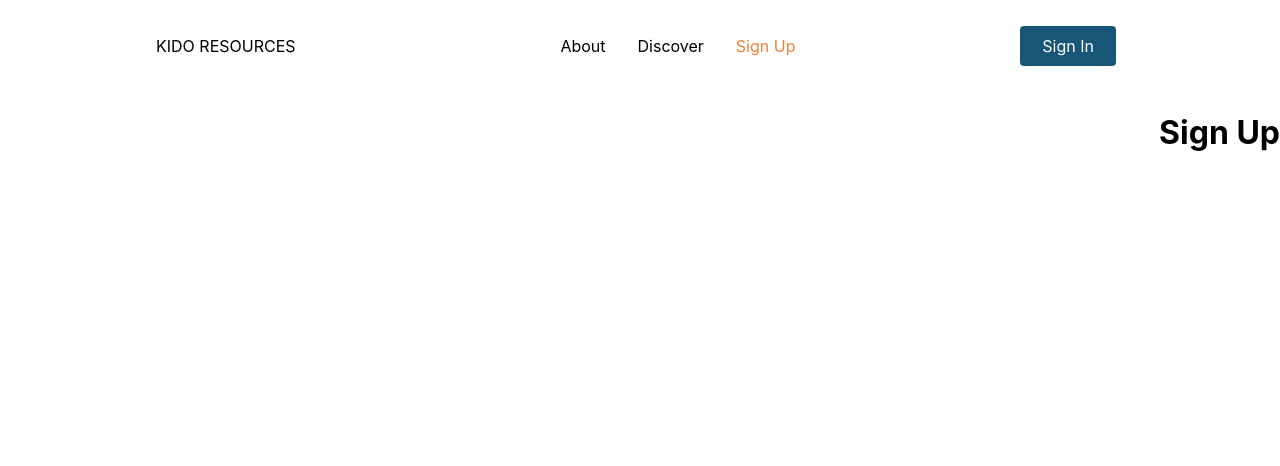
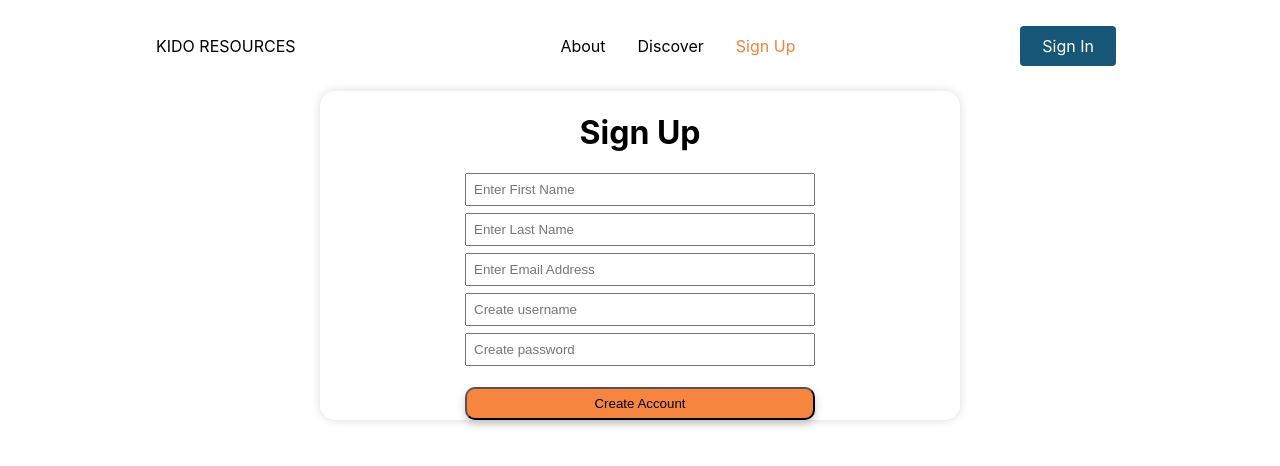
Before and after one commit to KidoResources/FE, a React (Create React App) app: page /sign-up in a window 1280 px wide. Shown: the top 466 px of the page. Built offline with nearby package versions, Linux system fonts and the light colour scheme.

Commit message:
Added and Semi Styled Sign-up Page

```diff
--- a/src/App.js
+++ b/src/App.js
@@ -8,7 +8,7 @@ import Events from "./pages/events/index";
 import AnnualReport from "./pages/annual";
 import Teams from "./pages/team";
 import Blogs from "./pages/blogs";
-import SignUp from "./pages/signup";
+import SignUp from "./pages/signup/index.js";
 
 function App() {
   return (
--- a/src/pages/events/index.js
+++ b/src/pages/events/index.js
@@ -14,24 +14,7 @@ const Events = () => {
         img="https://www.purina.co.uk/sites/default/files/2020-12/What%20Human%20Foods%20Can%20Cats%20EatHERO.jpg"
         alt="a cat looking at an boilded egg cut in half, with some cheese to the right. "
       />
-      <Card
-        bg="#fffff"
-        color ='#fffff'
-        title="Jeff"
-        body="Nathan Stewart killed his cat and now he is eating it"
-        tags="Tips"
-        img="https://www.purina.co.uk/sites/default/files/2020-12/What%20Human%20Foods%20Can%20Cats%20EatHERO.jpg"
-        alt="a cat looking at an boilded egg cut in half, with some cheese to the right. "
-      />
-      <Card
-        bg="#fffff"
-        color ='#fffff'
-        title="Jeff"
-        body="Nathan Stewart killed his cat and now he is eating it"
-        tags="Tips"
-        img="https://www.purina.co.uk/sites/default/files/2020-12/What%20Human%20Foods%20Can%20Cats%20EatHERO.jpg"
-        alt="a cat looking at an boilded egg cut in half, with some cheese to the right. "
-      />
+
     </>
   );
 };
--- /dev/null
+++ b/src/pages/signup/index.js
@@ -0,0 +1,74 @@
+import React, { useState } from "react";
+import { Flex, SignupWrapper, Form, Input, Button } from "./signupElements";
+
+function SignUp() {
+  const [formFields, setFormFields] = useState({
+    username: "",
+    password: "",
+    firstName: "",
+    lastName: "",
+  });
+
+  function handleInputChange(e) {
+    setFormFields((state) => ({
+      ...state,
+      [e.target.name]: e.target.value,
+    }));
+  }
+
+  function handleClick(e) {
+    e.preventDefault();
+    console.log(formFields);
+  }
+  return (
+    <>
+      <Flex>
+        {/* <SignupImage src={props.img} alt={props.alt}/> */}
+        <SignupWrapper>
+          <h1> Sign Up</h1>
+
+          <Form>
+            <Input
+              value={formFields.firstName}
+              onChange={handleInputChange}
+              type="text"
+              name="firstName"
+              placeholder="Enter First Name"
+            />
+            <Input
+              value={formFields.lastName}
+              onChange={handleInputChange}
+              type="text"
+              name="lastName"
+              placeholder="Enter Last Name"
+            />
+            <Input
+              value={formFields.email}
+              onChange={handleInputChange}
+              type="email"
+              name="email"
+              placeholder="Enter Email Address"
+            />
+            <Input
+              value={formFields.username}
+              onChange={handleInputChange}
+              type="text"
+              name="username"
+              placeholder="Create username"
+            />
+            <Input
+              value={formFields.password}
+              onChange={handleInputChange}
+              type="password"
+              name="password"
+              placeholder="Create password"
+            />
+            <Button onClick={handleClick}>Create Account</Button>
+          </Form>
+        </SignupWrapper>
+      </Flex>
+    </>
+  );
+}
+
+export default SignUp;
--- /dev/null
+++ b/src/pages/signup/signupElements.js
@@ -0,0 +1,42 @@
+import styled from "styled-components";
+
+export const Flex = styled.div`
+  display: flex;
+  justify-content: center;
+
+`;
+
+export const SignupWrapper = styled.div`
+  display: flex;
+  flex-flow: column;
+  justify-content: center;
+  height: 100%;
+  width: 50%;
+  align-items: center;
+  border-radius: 15px;
+  box-shadow: 0 0 10px rgba(0, 0, 0, 0.15);
+`;
+
+export const Form = styled.form`
+  display: flex;
+  min-width: 350px;
+  flex-direction: column;
+`;
+
+export const Input = styled.input`
+  margin-bottom: 2%;
+  padding: 2%;
+`;
+
+export const Button = styled.button`
+  padding: 2%;
+  border-radius: 10px;
+  margin-top: 4%;
+  background-color: #f5853f;
+  cursor: pointer;
+  box-shadow: 0 4px 8px 0 rgba(0, 0, 0, 0.2);
+
+  &:hover {
+    background-color: #008dd5;
+  }
+`;
```
Also changed, not shown: 1 other file (tests, documents, lock files or other folders).
